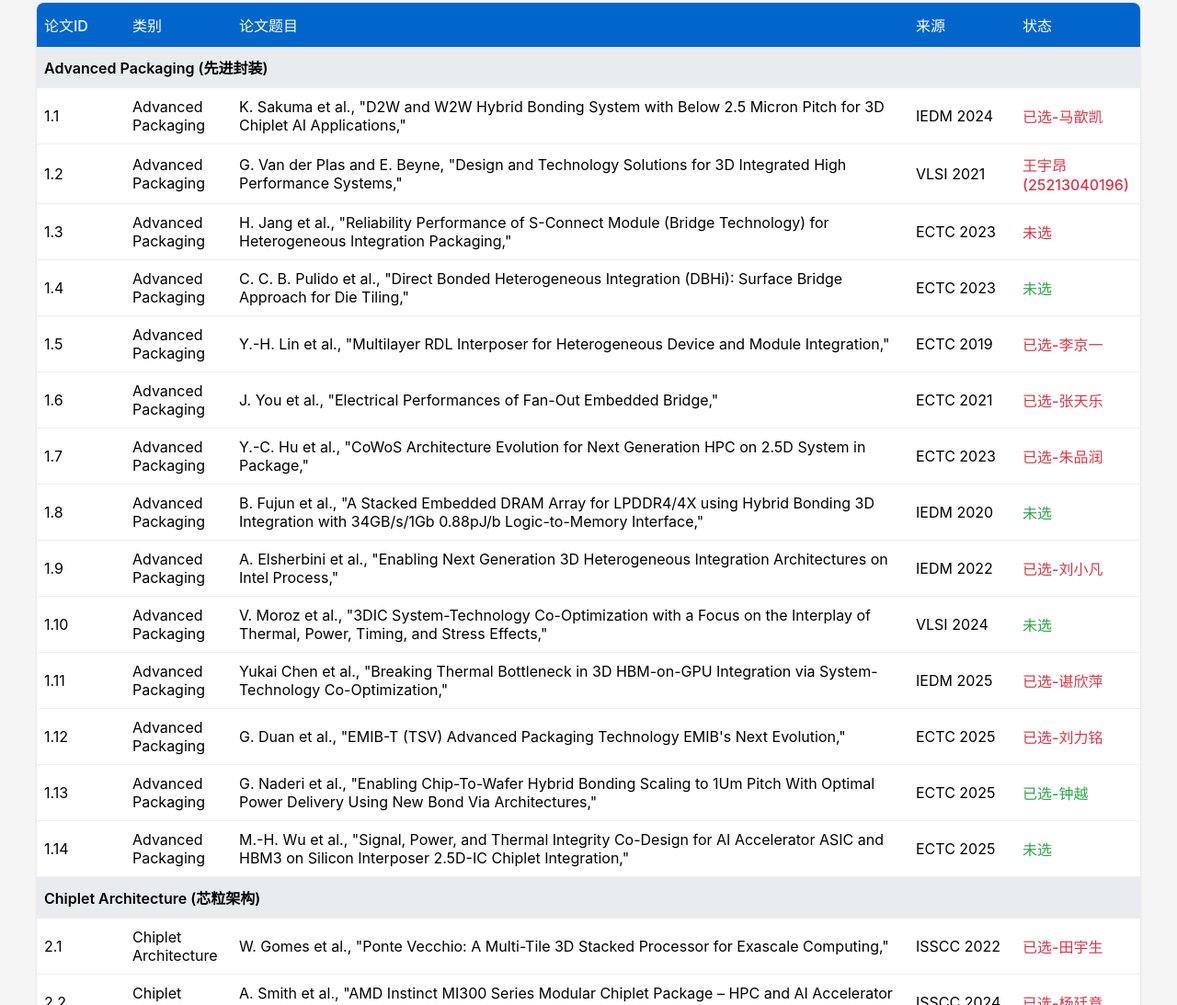
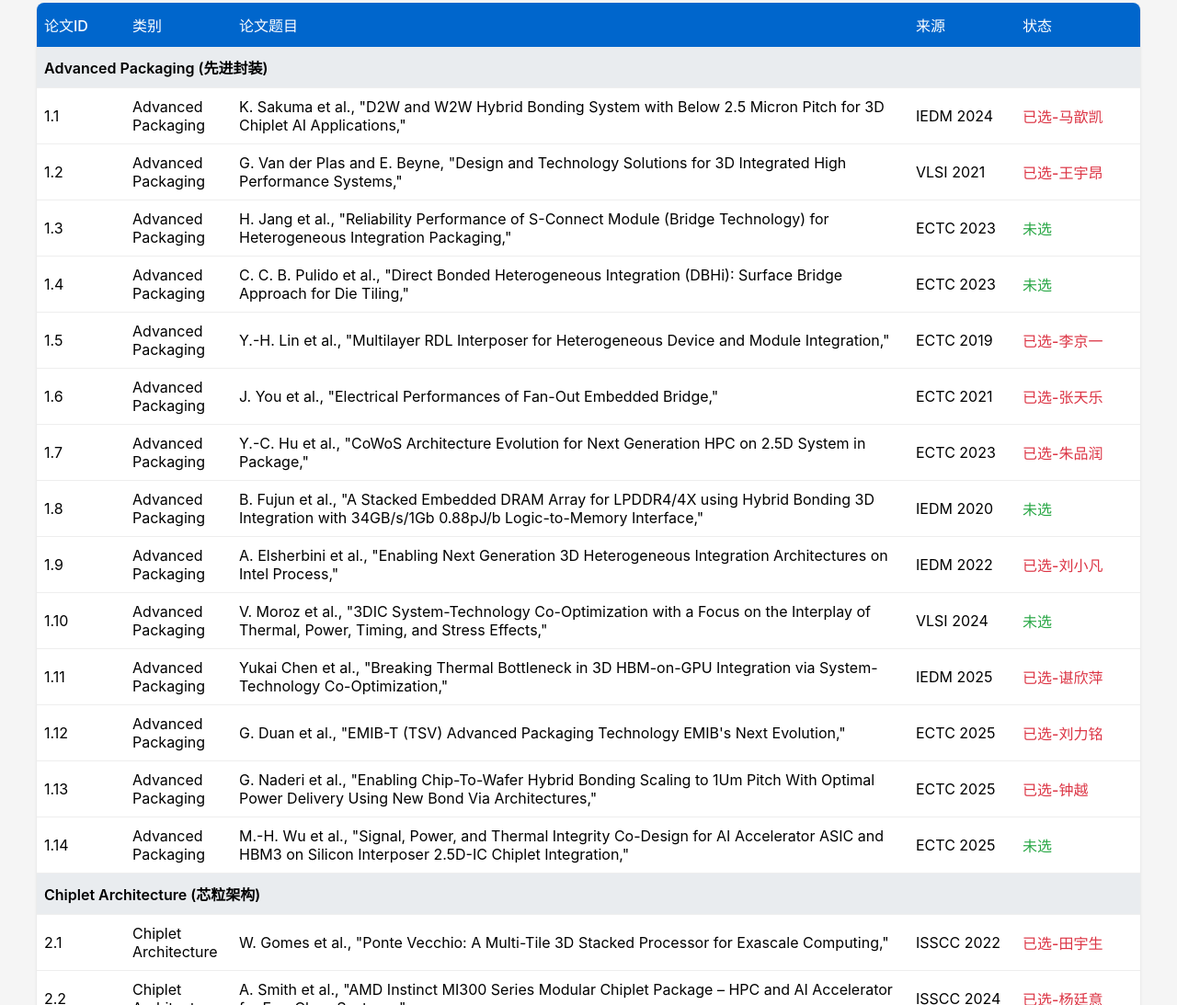
Before and after one commit to silicontalks/course-paper-status, a plain HTML site: page index.html in a window 1280 px wide. Shown: the part 357-1450 px from the top of the page at 92% size. Drawn offline with Linux system fonts and the light colour scheme.

Commit message:
Fix: 交换颜色(已选绿/未选红)，修正1.2格式和1.3/1.13的class

```diff
--- a/index.html
+++ b/index.html
@@ -123,8 +123,8 @@
                 <td colspan="5">Advanced Packaging (先进封装)</td>
             </tr>
             <tr><td>1.1</td><td>Advanced Packaging</td><td>K. Sakuma et al., "D2W and W2W Hybrid Bonding System with Below 2.5 Micron Pitch for 3D Chiplet AI Applications,"</td><td>IEDM 2024</td><td class="status-selected">已选-马歆凯</td></tr>
-            <tr><td>1.2</td><td>Advanced Packaging</td><td>G. Van der Plas and E. Beyne, "Design and Technology Solutions for 3D Integrated High Performance Systems,"</td><td>VLSI 2021</td><td class="status-selected">王宇昂 (25213040196)</td></tr>
-            <tr><td>1.3</td><td>Advanced Packaging</td><td>H. Jang et al., "Reliability Performance of S-Connect Module (Bridge Technology) for Heterogeneous Integration Packaging,"</td><td>ECTC 2023</td><td class="status-selected">未选</td></tr>
+            <tr><td>1.2</td><td>Advanced Packaging</td><td>G. Van der Plas and E. Beyne, "Design and Technology Solutions for 3D Integrated High Performance Systems,"</td><td>VLSI 2021</td><td class="status-selected">已选-王宇昂</td></tr>
+            <tr><td>1.3</td><td>Advanced Packaging</td><td>H. Jang et al., "Reliability Performance of S-Connect Module (Bridge Technology) for Heterogeneous Integration Packaging,"</td><td>ECTC 2023</td><td class="status-available">未选</td></tr>
             <tr><td>1.4</td><td>Advanced Packaging</td><td>C. C. B. Pulido et al., "Direct Bonded Heterogeneous Integration (DBHi): Surface Bridge Approach for Die Tiling,"</td><td>ECTC 2023</td><td class="status-available">未选</td></tr>
             <tr><td>1.5</td><td>Advanced Packaging</td><td>Y.-H. Lin et al., "Multilayer RDL Interposer for Heterogeneous Device and Module Integration,"</td><td>ECTC 2019</td><td class="status-selected">已选-李京一</td></tr>
             <tr><td>1.6</td><td>Advanced Packaging</td><td>J. You et al., "Electrical Performances of Fan-Out Embedded Bridge,"</td><td>ECTC 2021</td><td class="status-selected">已选-张天乐</td></tr>
@@ -134,7 +134,7 @@
             <tr><td>1.10</td><td>Advanced Packaging</td><td>V. Moroz et al., "3DIC System-Technology Co-Optimization with a Focus on the Interplay of Thermal, Power, Timing, and Stress Effects,"</td><td>VLSI 2024</td><td class="status-available">未选</td></tr>
             <tr><td>1.11</td><td>Advanced Packaging</td><td>Yukai Chen et al., "Breaking Thermal Bottleneck in 3D HBM-on-GPU Integration via System-Technology Co-Optimization,"</td><td>IEDM 2025</td><td class="status-selected">已选-谌欣萍</td></tr>
             <tr><td>1.12</td><td>Advanced Packaging</td><td>G. Duan et al., "EMIB-T (TSV) Advanced Packaging Technology EMIB's Next Evolution,"</td><td>ECTC 2025</td><td class="status-selected">已选-刘力铭</td></tr>
-            <tr><td>1.13</td><td>Advanced Packaging</td><td>G. Naderi et al., "Enabling Chip-To-Wafer Hybrid Bonding Scaling to 1Um Pitch With Optimal Power Delivery Using New Bond Via Architectures,"</td><td>ECTC 2025</td><td class="status-available">已选-钟越</td></tr>
+            <tr><td>1.13</td><td>Advanced Packaging</td><td>G. Naderi et al., "Enabling Chip-To-Wafer Hybrid Bonding Scaling to 1Um Pitch With Optimal Power Delivery Using New Bond Via Architectures,"</td><td>ECTC 2025</td><td class="status-selected">已选-钟越</td></tr>
             <tr><td>1.14</td><td>Advanced Packaging</td><td>M.-H. Wu et al., "Signal, Power, and Thermal Integrity Co-Design for AI Accelerator ASIC and HBM3 on Silicon Interposer 2.5D-IC Chiplet Integration,"</td><td>ECTC 2025</td><td class="status-available">未选</td></tr>
 
             <tr class="category-header">
```
